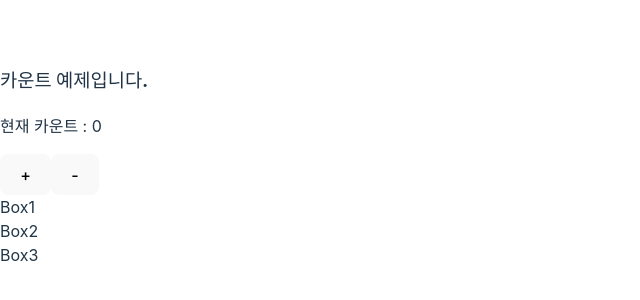
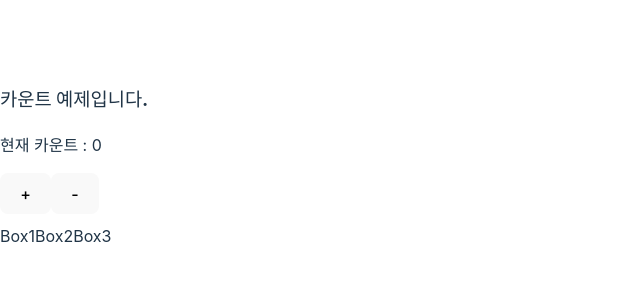
Before and after one commit to johj703/memo-app, a React (Vite) app: page / in a window 1280 px wide. Shown: the part 242-542 px from the top of the page, without its empty margins (0-640 px from the left). Built offline with nearby package versions, Linux system fonts and the light colour scheme.

Commit message:
app페이지에서 div에 스타일 추가

```diff
--- a/src/App.jsx
+++ b/src/App.jsx
@@ -21,7 +21,12 @@ function App() {
       <p>현재 카운트 : {count}</p>
       <button onClick={onPlusButtonClickHandler}>+</button>
       <button onClick={onMinusButtonClickHandler}>-</button>
-      <div>
+      <div
+        style={{
+          display: "flex",
+          marginTop: "10px",
+        }}
+      >
         <Box1 />
         <Box2 />
         <Box3 />
```
